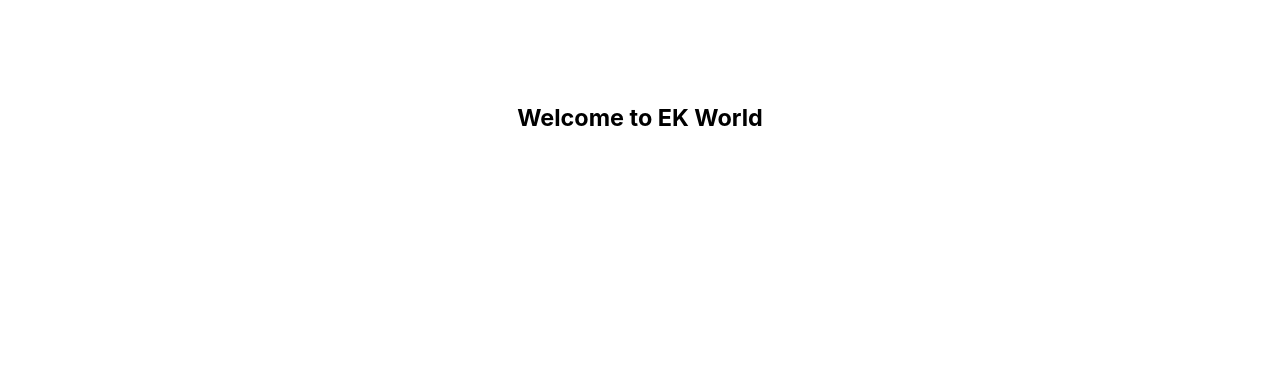
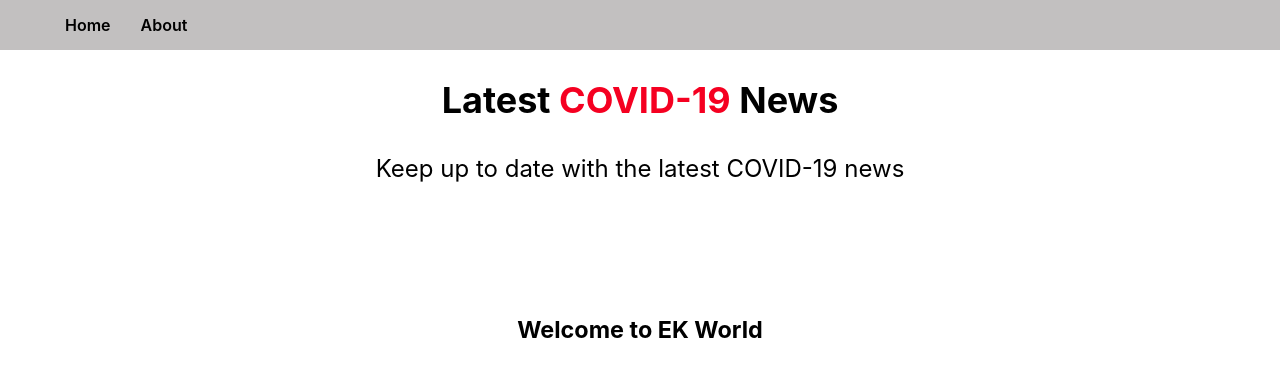
Before and after one commit to esther615kim/next.js-restful-crud-memo-app, a Next.js app: page / in a window 1280 px wide. Shown: the top 376 px of the page. Built offline with nearby package versions, Linux system fonts and the light colour scheme.

Commit message:
add Header.js and Header.module.css

```diff
--- /dev/null
+++ b/components/Header.js
@@ -0,0 +1,12 @@
+import headerStyles from '../styles/Header.module.css'
+
+export default function Header() {
+    return (
+        <div>
+            <h2 className={headerStyles.title}>
+                Latest <span>COVID-19</span> News
+            </h2>
+            <p className={headerStyles.description}>Keep up to date with the latest COVID-19 news</p>
+        </div>
+    )
+}
--- a/components/Layout.js
+++ b/components/Layout.js
@@ -1,10 +1,16 @@
 import styles from '../styles/Layout.module.css'; // 스타일스로 작명해도 괜찮음?
 import React from 'react'
+import Nav from './Nav';
+import Header from './Header';
 
 export default function Layout({ children }) {
     return (
-        <div className={styles.container}>
-            <main className={styles.main}>{children}</main>
-        </div>
+        <>
+            <Nav />
+            <Header />
+            <div className={styles.container}>
+                <main className={styles.main}>{children}</main>
+            </div>
+        </>
     )
 }
--- a/styles/Nav.js
+++ b/components/Nav.js
@@ -3,7 +3,7 @@ import Link from 'next/link';
 
 const Nav = () => {
     return (
-        <nav>
+        <nav className={navStyles.nav}>
             <ul>
                 <li>
                     <Link href="/">Home</Link>
--- a/pages/_app.js
+++ b/pages/_app.js
@@ -1,7 +1,7 @@
 import '../styles/globals.css'
 import Layout from '../components/Layout'
 
-function MyApp({ Component, pageProps }) {
+function MyApp({ Component, pageProps }) {//여기 para2개 잘 몰라
   return (
     <Layout>
       < Component {...pageProps} />
--- /dev/null
+++ b/styles/Header.module.css
@@ -0,0 +1,28 @@
+
+.title a,
+.title span{
+    color: hsl(352, 100%, 48%);
+    text-decoration: none;
+  }
+
+  .title a:hover,
+  .title a:focus,
+  .title a:active {
+    text-decoration: underline;
+  }
+
+  .title {
+    margin: 2;
+    line-height: 1.15;
+    font-size: 2.25rem;
+  }
+
+  .title,
+  .description {
+    text-align: center;
+  }
+
+  .description {
+    line-height: 1.5;
+    font-size: 1.5rem;
+  }
--- a/styles/Nav.module.css
+++ b/styles/Nav.module.css
@@ -1,8 +1,10 @@
 .nav {
     height: 50px;
     padding: 10px;
-    background: #212121;
-    color: #fff;
+    background: hsla(348, 2%, 48%, 0.466);
+    /* background: #b57fb3; */
+    color:#000;
+    font-weight: 600;
     display: flex;
     align-items: center;
     justify-content: flex-start;
```
